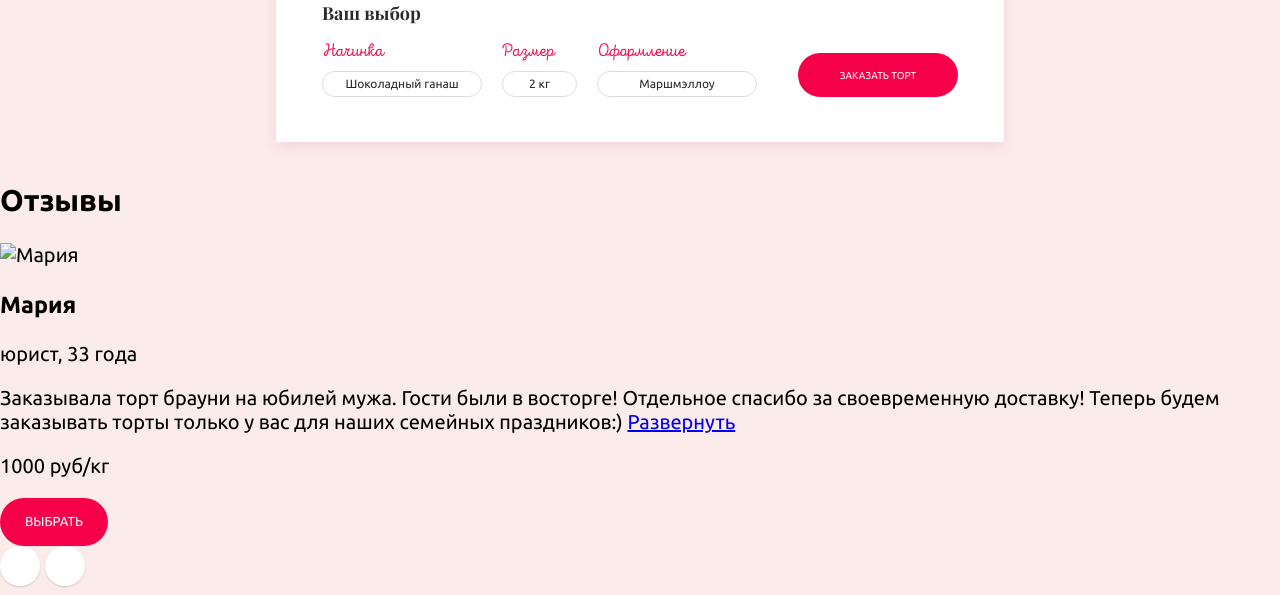
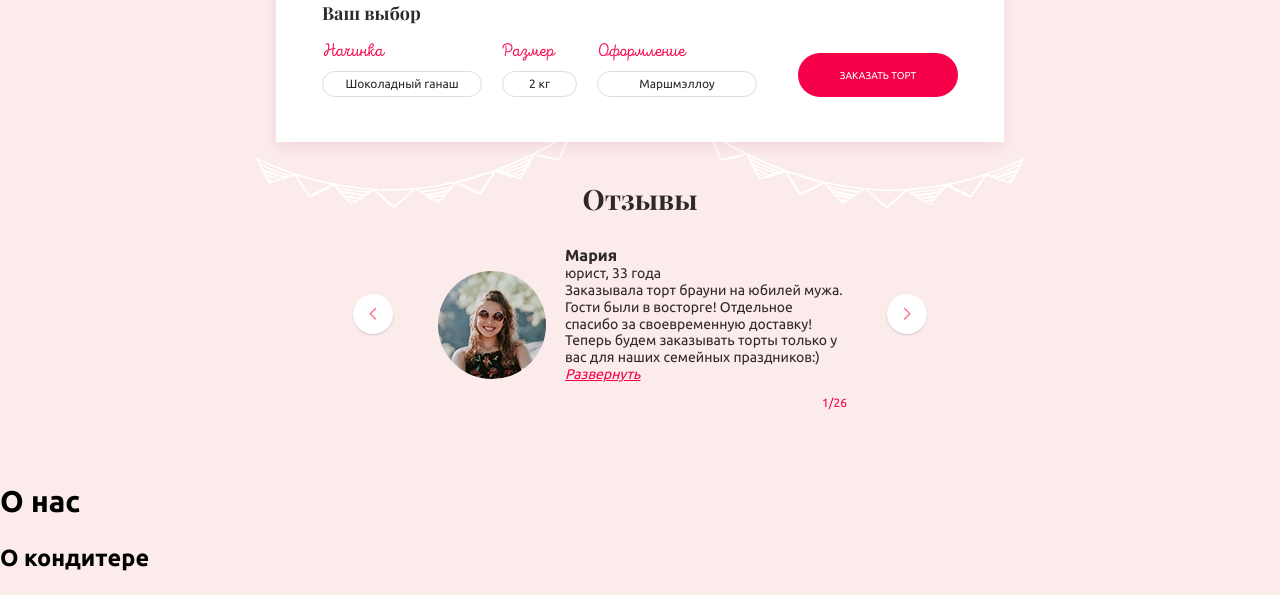
Before and after one commit to f0ll0wthewhiterabbit/custom-cakes, a plain HTML site: page index.html in a window 1280 px wide. Shown: the part 2940-3535 px from the top of the page. Drawn offline with Linux system fonts and the light colour scheme; files whose address does not match are found by name.

Commit message:
Style reviews section

```diff
--- a/css/style.css
+++ b/css/style.css
@@ -1097,6 +1097,10 @@ img {
 }
 
 @media (min-width: 1366px) {
+  .order {
+    margin-bottom: 100px;
+  }
+
   .order__container {
     max-width: 1366px;
     padding-right: 74px;
@@ -1488,6 +1492,10 @@ img {
   height: 4px;
 }
 
+.slider__pagingation__link--contrast {
+  background-color: #ffffff;
+}
+
 @media (min-width: 768px) {
   .slider__pagination {
     display: none;
@@ -1500,6 +1508,7 @@ img {
   }
 
   .slider__side-control {
+    background-color: transparent;
     box-shadow: none;
   }
 
@@ -2131,3 +2140,240 @@ img {
     font-size: 13px;
   }
 }
+
+/* reviews */
+.reviews__container {
+  max-width: 768px;
+  margin-right: auto;
+  margin-left: auto;
+  padding-right: 20px;
+  padding-left: 20px;
+}
+
+.reviews__title {
+  margin-top: 0;
+  margin-bottom: 20px;
+
+  text-align: center;
+}
+
+.reviews__slider {
+  position: relative;
+}
+
+@media (min-width: 768px) {
+  .reviews {
+    margin-top: -40px;
+    padding-top: 40px;
+
+    background-image: url("/images/reviews-bg-tablet.png");
+    background-repeat: no-repeat;
+    background-position: top -10px center;
+  }
+
+  .reviews__title {
+    margin-bottom: 30px;
+  }
+
+  .reviews__slider {
+    width: 414px;
+    margin-right: auto;
+    margin-left: auto;
+    padding-left: 132px;
+  }
+}
+
+@media (min-width: 1366px) {
+  .reviews {
+    margin-top: -100px;
+    padding-top: 100px;
+
+    background-image: url("/images/reviews-bg-desktop.png");
+    background-position: top -1px center;
+  }
+
+  .reviews__container {
+    max-width: 1366px;
+    padding-right: 74px;
+    padding-left: 74px;
+  }
+
+  .reviews__title {
+    margin-bottom: 55px;
+  }
+
+  .reviews__slider {
+    width: 674px;
+    padding-left: 280px;
+  }
+}
+
+/* review */
+.review {
+  width: 100%;
+  margin-bottom: 50px;
+
+  text-align: center;
+}
+
+.review__image-wrapper {
+  width: 59px;
+  height: 59px;
+  margin: 0 auto 8px;
+
+  border-radius: 50%;
+}
+
+.review__image {
+  border-radius: 50%;
+}
+
+.review__title {
+  margin: 0;
+
+  color: #2d2829;
+
+  font-family: "Ubuntu", "Verdana", sans-serif;
+  font-size: 14px;
+  font-weight: bold;
+  font-style: normal;
+  line-height: 1.2;
+}
+
+.review__info {
+  margin-top: 0;
+  margin-bottom: 5px;
+
+  color: #2d2829;
+
+  font-family: "Ubuntu", "Verdana", sans-serif;
+  font-size: 12px;
+  font-weight: normal;
+  font-style: normal;
+  line-height: 1.2;
+}
+
+.review__text {
+  margin-top: 0;
+  margin-bottom: 12px;
+
+  color: #2d2829;
+
+  font-family: "Ubuntu", "Verdana", sans-serif;
+  font-size: 12px;
+  font-weight: normal;
+  font-style: normal;
+  line-height: 1.2;
+}
+
+.review__more {
+  color: #f50049;
+
+  font-style: italic;
+}
+
+.review__side-control {
+  display: none;
+}
+
+.review__slide-number {
+  position: absolute;
+  right: 0;
+  bottom: 28px;
+
+  color: #f50049;
+}
+
+.review__pagination {
+  margin: 0;
+}
+
+@media (min-width: 768px) {
+  .review {
+    margin-bottom: 100px;
+
+    text-align: left;
+  }
+
+  .review__title {
+    font-size: 16px;
+  }
+
+  .review__info {
+    margin-bottom: 0;
+
+    font-size: 14px;
+  }
+
+  .review__text {
+    margin-bottom: 10px;
+
+    font-size: 14px;
+  }
+
+  .review__image-wrapper {
+    position: absolute;
+    top: 25px;
+    left: 5px;
+
+    width: 108px;
+    height: 108px;
+    margin: 0;
+  }
+
+  .review__slide-number {
+    bottom: -28px;
+  }
+
+  .review__side-control {
+    position: absolute;
+    top: 50%;
+
+    display: inline-block;
+
+    transform: translateY(-50%);
+  }
+
+  .review__side-control--left {
+    left: -80px;
+  }
+
+  .review__side-control--right {
+    right: -80px;
+  }
+}
+
+@media (min-width: 1366px) {
+  .review {
+    margin-bottom: 200px;
+  }
+
+  .review__title {
+    margin-bottom: 5px;
+
+    font-size: 27px;
+  }
+
+  .review__info {
+    margin-bottom: 24px;
+
+    font-size: 20px;
+  }
+
+  .review__text {
+    font-size: 18px;
+  }
+
+  .review__image-wrapper {
+    top: 0;
+    left: 20px;
+
+    width: 210px;
+    height: 210px;
+  }
+
+  .review__slide-number {
+    right: -50px;
+    bottom: -28px;
+  }
+}
--- a/index.html
+++ b/index.html
@@ -467,11 +467,26 @@
       </section>
 
       <section class="reviews">
-        <h2 class="reviews__title">Отзывы</h2>
+        <div class="reviews__container">
+          <h2 class="reviews__title section-title">Отзывы</h2>
+          <section class="review">
             <div class="reviews__slider slider">
-          <div class="slider__item review">
               <div class="review__image-wrapper">
-              <img src="#" alt="Мария" class="review__image" />
+                <picture>
+                  <source
+                    media="(min-width: 1366px)"
+                    srcset="images/client-photo-desktop.jpg"
+                  />
+                  <source
+                    media="(min-width: 768px)"
+                    srcset="images/client-photo-tablet.jpg"
+                  />
+                  <img
+                    src="images/client-photo-mobile.jpg"
+                    alt="Мария"
+                    class="review__image"
+                  />
+                </picture>
               </div>
               <h3 class="review__title">Мария</h3>
               <p class="review__info">юрист, 33&nbsp;года</p>
@@ -481,28 +496,55 @@
                 заказывать торты только у вас для наших семейных праздников:)
                 <a href="#" class="review__more">Развернуть</a>
               </p>
-            <p class="review__price">1000&nbsp;руб/кг</p>
-            <button class="review__button button" type="button">
-              Выбрать
-            </button>
-          </div>
               <button
-            class="slider__side-control slider__side-control--left"
+                class="review__side-control review__side-control--left slider__side-control icon-chevron-left"
                 type="button"
               >
                 Назад
               </button>
               <button
-            class="slider__side-control slider__side-control--right"
+                class="review__side-control review__side-control--right slider__side-control icon-chevron-right"
                 type="button"
               >
                 Вперёд
               </button>
-          <div class="slider__pagination">
-            <span class="slider__slide-number slider__slide-number--bright"
+              <ul class="review__pagination slider__pagination">
+                <li class="slider__pagination-item">
+                  <a
+                    href="#"
+                    class="slider__pagination__link slider__pagination__link--active"
+                  ></a>
+                </li>
+                <li class="slider__pagination-item">
+                  <a
+                    href="#"
+                    class="slider__pagination__link slider__pagingation__link--contrast"
+                  ></a>
+                </li>
+                <li class="slider__pagination-item">
+                  <a
+                    href="#"
+                    class="slider__pagination__link slider__pagingation__link--contrast"
+                  ></a>
+                </li>
+                <li class="slider__pagination-item">
+                  <a
+                    href="#"
+                    class="slider__pagination__link slider__pagingation__link--contrast"
+                  ></a>
+                </li>
+                <li class="slider__pagination-item">
+                  <a
+                    href="#"
+                    class="slider__pagination__link slider__pagingation__link--contrast slider__pagination__link--more"
+                  ></a>
+                </li>
+              </ul>
+              <span class="slider__slide-number review__slide-number"
                 >1/26</span
               >
             </div>
+          </section>
         </div>
       </section>
 
```
Lines whose indentation alone changed are shown as unchanged.
